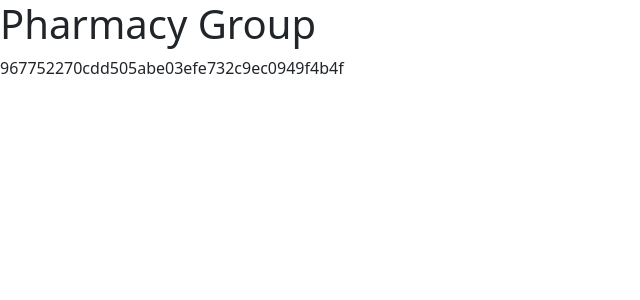
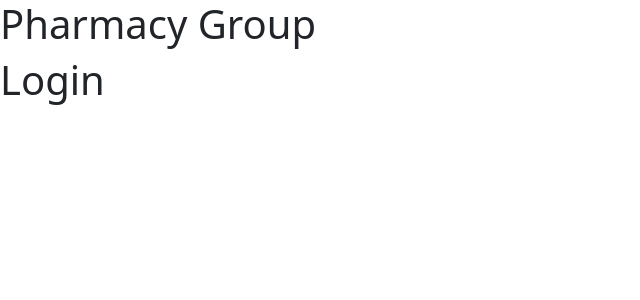
Before and after one commit to JamieNottage/team9-pharmacyapp-angular, an Angular app: page /login in a window 1280 px wide. Shown: the top 300 px of the page, without its empty margins (0-640 px from the left). Built offline with nearby package versions, Linux system fonts and the light colour scheme.

Commit message:
re-added html content

```diff
--- a/src/app/components/login/login.component.html
+++ b/src/app/components/login/login.component.html
@@ -1 +1,17 @@
-967752270cdd505abe03efe732c9ec0949f4b4f
+<div class="login-container">
+    <div class="login-title">
+        <h1>Login</h1>
+    </div>
+    <div class="login-email">
+
+    </div>
+    <div class="login-password">
+
+    </div>
+    <div class="login-button">
+
+    </div>
+    <div class="login-forgot">
+
+    </div>
+</div>
```
